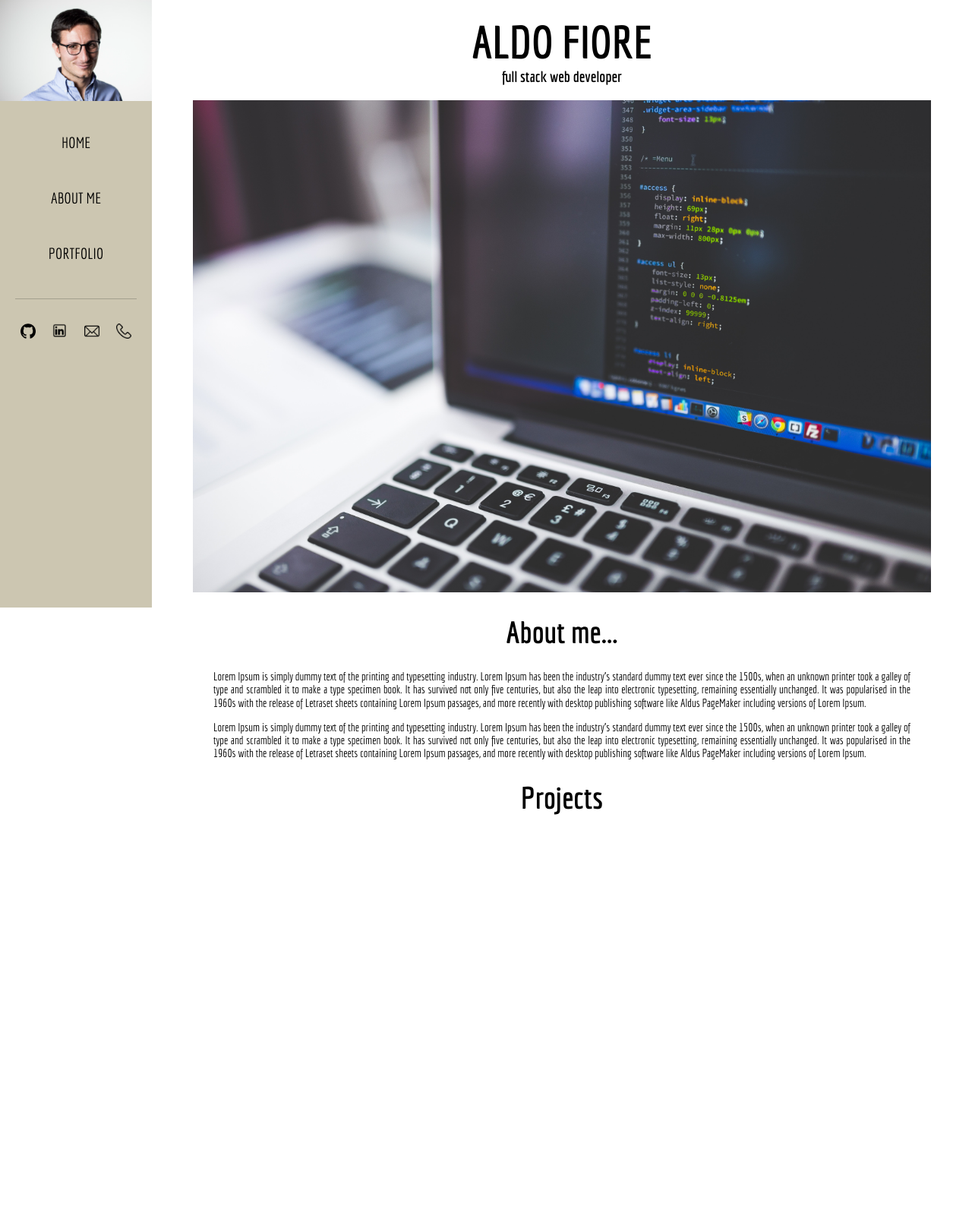
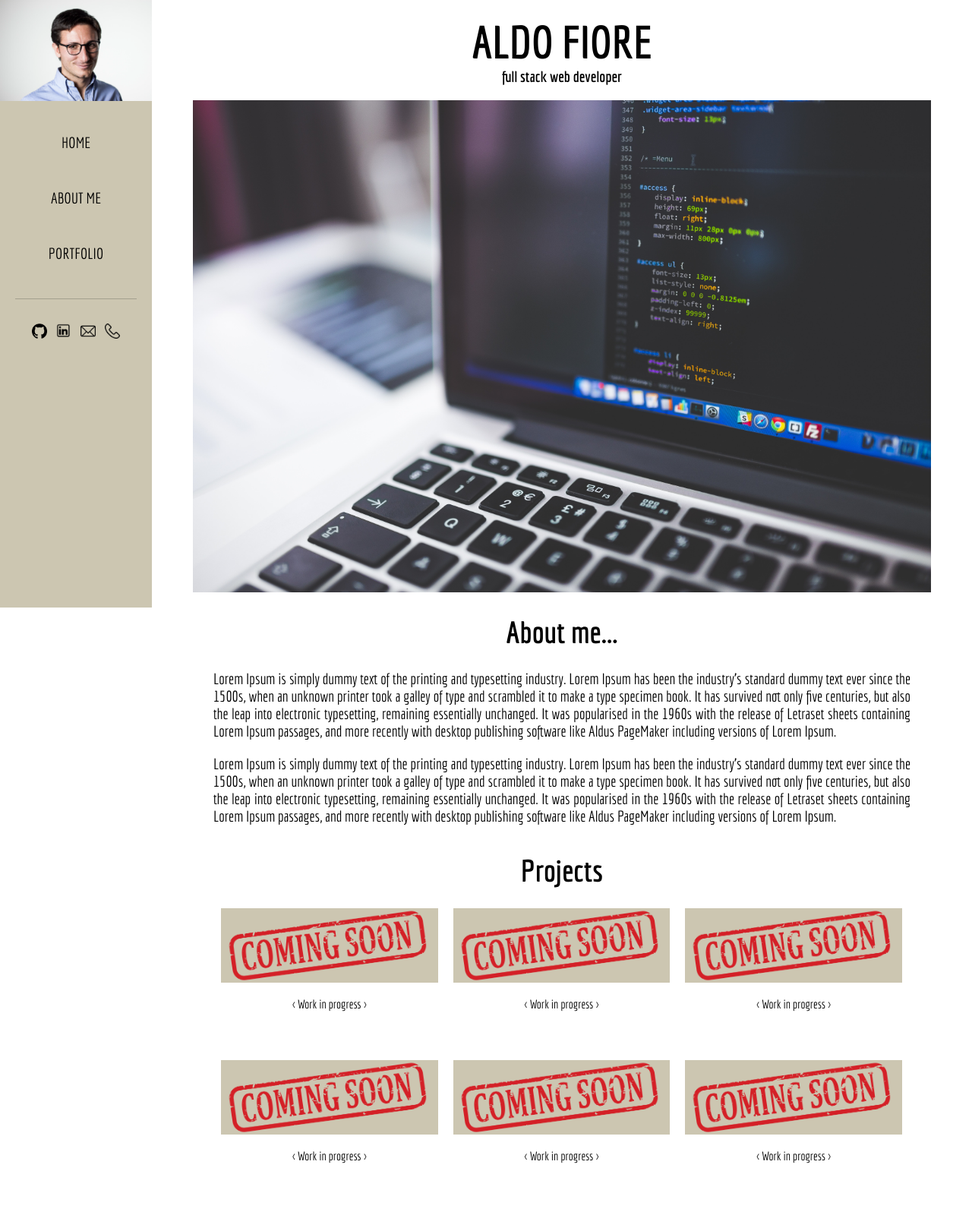
Before and after one commit to aldofiore28/portfolio-build, a PHP site: page / in a window 1280 px wide. Shown: the whole page at 76% size. Before the commit the page ends 1073 px from the top, so only its background shows below. Run offline with PHP 8.4, Linux system fonts and the light colour scheme.

Commit message:
changes from the old version

```diff
--- a/index.html
+++ b/index.html
@@ -12,7 +12,7 @@
       <ul>
         <li><a href="#home">HOME</a></li>
         <li><a href="#about-me">ABOUT ME</a></li>
-        <li><a href="#">PORTFOLIO</a></li>
+        <li><a href="#projects">PORTFOLIO</a></li>
         <li><a href="#contact" class="menu-option-hidden">CONTACT</a></li>
       </ul>
       <div class="icons">
@@ -35,14 +35,50 @@
         <img src="img/ai-close-up-code-160107.jpg" alt="laptop with code">
       </section>
 
-      <section id="about me" class="about-me internal-container">
+      <section id="about-me" class="about-me internal-container">
         <h1>About me...</h1>
         <p>Lorem Ipsum is simply dummy text of the printing and typesetting industry. Lorem Ipsum has been the industry's standard dummy text ever since the 1500s, when an unknown printer took a galley of type and scrambled it to make a type specimen book. It has survived not only five centuries, but also the leap into electronic typesetting, remaining essentially unchanged. It was popularised in the 1960s with the release of Letraset sheets containing Lorem Ipsum passages, and more recently with desktop publishing software like Aldus PageMaker including versions of Lorem Ipsum.</p>
         <p>Lorem Ipsum is simply dummy text of the printing and typesetting industry. Lorem Ipsum has been the industry's standard dummy text ever since the 1500s, when an unknown printer took a galley of type and scrambled it to make a type specimen book. It has survived not only five centuries, but also the leap into electronic typesetting, remaining essentially unchanged. It was popularised in the 1960s with the release of Letraset sheets containing Lorem Ipsum passages, and more recently with desktop publishing software like Aldus PageMaker including versions of Lorem Ipsum.</p>
       </section>
 
-      <section class="projects internal-container">
+      <section id ="projects" class="projects internal-container">
         <h1>Projects</h1>
+        <article>
+          <div>
+            <img src="img/coming-soon.png" alt="coming-soon">
+            <p>< Work in progress ></p>
+          </div>
+        </article>
+        <article>
+          <div>
+            <img src="img/coming-soon.png" alt="coming-soon">
+            <p>< Work in progress ></p>
+          </div>
+        </article>
+        <article>
+          <div>
+            <img src="img/coming-soon.png" alt="coming-soon">
+            <p>< Work in progress ></p>
+          </div>
+        </article>
+        <article>
+          <div>
+            <img src="img/coming-soon.png" alt="coming-soon">
+            <p>< Work in progress ></p>
+          </div>
+        </article>
+        <article>
+          <div>
+            <img src="img/coming-soon.png" alt="coming-soon">
+            <p>< Work in progress ></p>
+          </div>
+        </article>
+        <article>
+          <div>
+            <img src="img/coming-soon.png" alt="coming-soon">
+            <p>< Work in progress ></p>
+          </div>
+        </article>
       </section>
 
       <section class="hidden-contact internal-container">
--- a/styles/styles.css
+++ b/styles/styles.css
@@ -19,7 +19,7 @@ body {
 /*  ==================== Containers side ====================  */
 
 .container {
-  background-color: #FFFFFF;
+  /*background-color: #FFFFFF;*/
   float: right;
   margin-left: 200px;
   text-align: center;
@@ -28,7 +28,6 @@ body {
 .internal-container {
   width: 85%;
   margin: 0 auto;
-  text-align: center;
 }
 
 /* ====================  Fixed Navbar ====================  */
@@ -82,12 +81,12 @@ body {
 
 .fixed-navbar .icon-attributes {
   width: 20px;
+  margin: 0 5px;
 }
 
 .fixed-navbar .icon-links {
   padding: 0;
   display: inline-block;
-  width: 20%;
 }
 
 /*  ==================== Header title ====================  */
@@ -122,14 +121,41 @@ body {
 }
 
 .about-me p {
-  font-size: 1.5rem;
+  font-size: 2rem;
   text-align: justify;
+  margin-bottom: 10px;
 }
 
 /*  ==================== Project Section ====================  */
 
+
+.projects {
+  overflow: auto;
+}
+
 .projects h1 {
   font-size: 4rem;
+}
+
+.projects article {
+  height: 200px;
+  float: left;
+  width: 33.3%;
+  padding: 0 10px;
+ }
+
+.projects div {
+
+}
+
+.projects img {
+  width: 100%;
+  min-width: 150px;
+  background-color: #CCC6B1;
+}
+
+.projects p {
+  font-size: 1.6rem;
 }
 
 /*  ==================== Footer ====================  */
@@ -144,12 +170,7 @@ body {
 
 .hidden-contact .icon-attributes {
   width: 30px;
-  height: auto;
   margin: 0 20px;
-}
-
-.hidden-contact .icons {
-  padding: 0;
 }
 
 /*  ==================== Hover effects ====================  */
@@ -165,7 +186,7 @@ body {
 
 /*  ==================== Media Queries ====================  */
 
-@media screen and (max-width: 600px) {
+@media screen and (max-width: 750px) {
 
   .container {
     width: 100%;
@@ -214,7 +235,11 @@ body {
   .hidden-contact {
     display: block;
     margin-bottom: 20px;
+  }
 
+  .about-me p {
+    width: 90%;
+    margin: 0 auto 20px auto;
   }
 }
 
```
Also changed, not shown: img/coming-soon.png (added).
